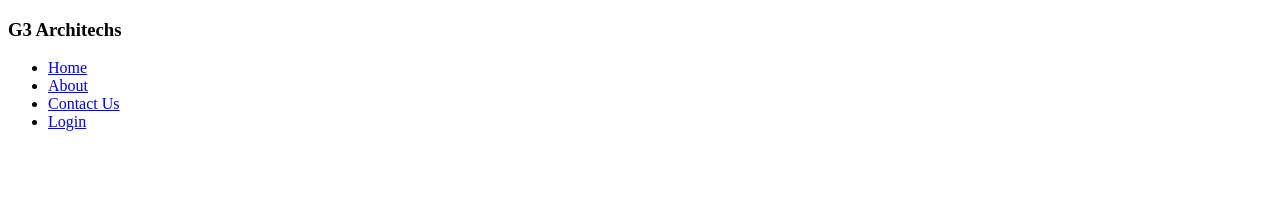
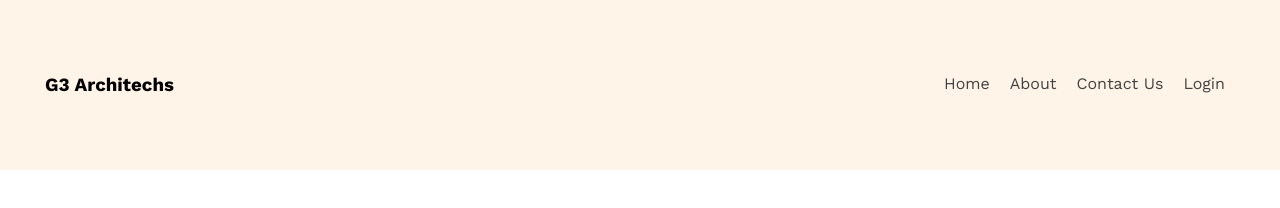
Before and after one commit to kawserbg/g3-architechs-website, a plain HTML site: page index.html in a window 1280 px wide. Drawn offline with nearby package versions, Linux system fonts and the light colour scheme.

Commit message:
added logo and menu to header area

```diff
--- a/index.html
+++ b/index.html
@@ -8,6 +8,7 @@
 </head>
 <body>
     <header>
+        <section class="header-area">
             <h3>G3 Architechs</h3>
             <nav>
                 <ul>
@@ -17,6 +18,7 @@
                     <li><a href="#">Login</a></li>
                 </ul>
             </nav>
+        </section>
     </header>
 </body>
 </html>
--- a/style.css
+++ b/style.css
@@ -0,0 +1,39 @@
+@import url('https://fonts.googleapis.com/css2?family=Lato:ital,wght@0,100;0,300;0,400;0,700;0,900;1,100;1,300;1,400;1,700;1,900&family=Open+Sans:ital,wght@0,300..800;1,300..800&family=Work+Sans:ital,wght@0,100..900;1,100..900&display=swap');
+
+*{
+    font-family: "Lato", sans-serif;
+    font-family: "Open Sans", sans-serif;
+    font-family: "Work Sans", sans-serif;
+    margin: 0;
+    padding: 0;
+}
+
+header{
+    background-color: #FFF4E7;
+}
+
+.header-area{
+    display: flex;
+    justify-content: space-between;
+    padding: 64px 0;
+    width: 1190px;
+    margin: 0 auto;
+}
+
+.header-area h3{
+    padding: 10px 0;
+}
+
+nav ul{
+    display: flex;
+    list-style: none;
+}
+
+nav ul li{
+    padding: 10px;
+}
+
+nav ul li a{
+    text-decoration: none;
+    color: #424242;
+}
```
